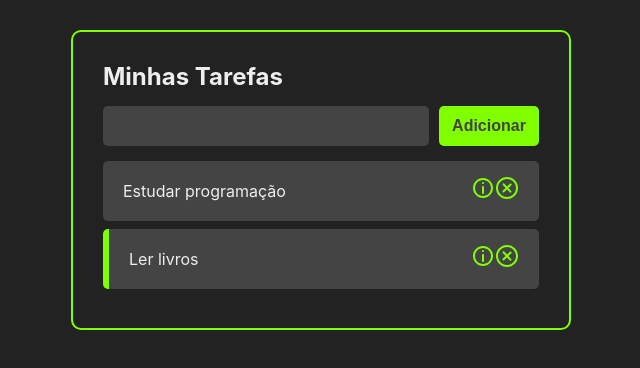
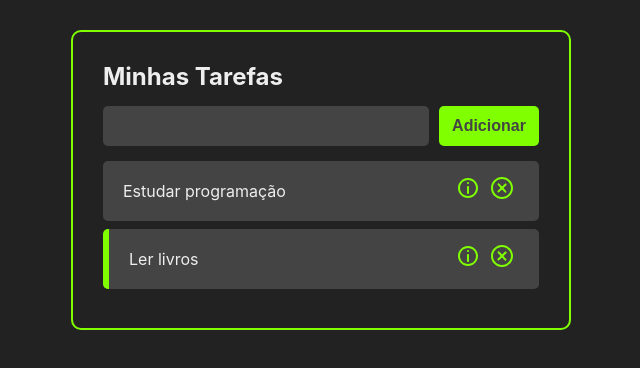
Before and after one commit to Dionatan2019Rodrigues/to-do-list-at-react, a React (Create React App) app: page / in a window 1280 px wide. Shown: the top 368 px of the page, without its empty margins (319-959 px from the left). Built offline with nearby package versions, Linux system fonts and the light colour scheme.

Commit message:
feat: navigate for task details page

```diff
--- a/src/App.jsx
+++ b/src/App.jsx
@@ -1,6 +1,6 @@
 import React, { useState } from "react";
 import { v4 as uuidv4 } from "uuid";
-import { BrowserRouter as Router, Route } from "react-router-dom";
+import { BrowserRouter as Router, Route, Switch } from "react-router-dom";
 
 import "./App.css";
 import Tasks from "./components/Tasks";
@@ -52,6 +52,7 @@ const App = () => {
   return (
     <Router>
       <section className="container">
+        <Switch>
           <Route
             path="/"
             exact
@@ -70,6 +71,7 @@ const App = () => {
             }}
           />
           <Route path="/:taskTitle" exact component={TaskDetails} />
+        </Switch>
       </section>
     </Router>
   );
--- a/src/components/Task_item.css
+++ b/src/components/Task_item.css
@@ -23,4 +23,5 @@
   border: none;
   font-size: 24px;
   cursor: pointer;
+  margin: 0 5px;
 }
--- a/src/components/Task_item.jsx
+++ b/src/components/Task_item.jsx
@@ -1,9 +1,17 @@
 import React from "react";
 import { CgCloseO, CgInfo } from "react-icons/cg";
+import { BrowserRouter as Router } from "react-router-dom";
 
 import "./Task_item.css";
+import { useHistory } from "react-router-dom/cjs/react-router-dom.min";
 
 const Task_item = ({ task, handleTaskClick, handleTaskDelete }) => {
+  const history = useHistory();
+
+  const handleTaskDetailsClick = () => {
+    history.push(`/${task.title.split("/").join("-")}`);
+  };
+
   return (
     <div
       className="task-container"
@@ -14,7 +22,7 @@ const Task_item = ({ task, handleTaskClick, handleTaskDelete }) => {
       </div>
 
       <div className="buttons-container">
-        <button className="task-buttons">
+        <button className="task-buttons" onClick={handleTaskDetailsClick}>
           <CgInfo />
         </button>
         <button
```
Lines whose indentation alone changed are shown as unchanged.
